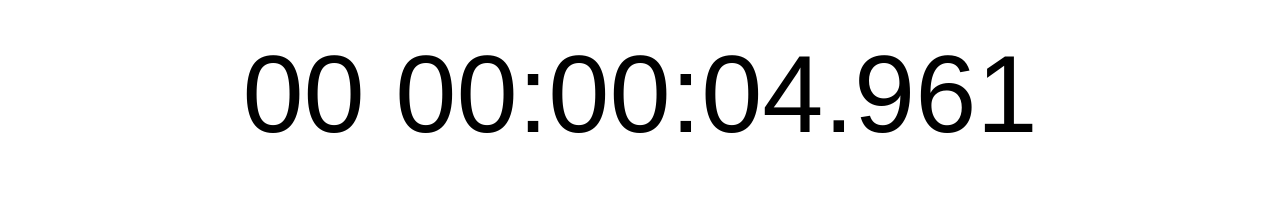
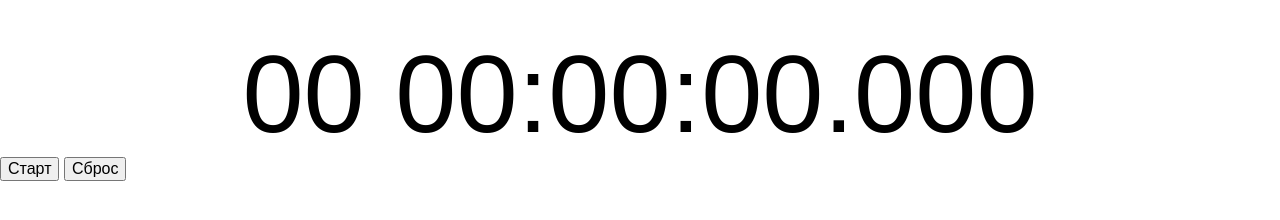
Before and after one commit to Everhard/stopwatch.js, a plain HTML site: page index.html in a window 1280 px wide. Drawn offline with nearby package versions, Linux system fonts and the light colour scheme; a web font is replaced by a local one.

Commit message:
Add control buttons to DOM and add initial JS.

```diff
--- a/index.html
+++ b/index.html
@@ -14,7 +14,13 @@
     <script src="js/scripts.js"></script>
 </head>
 <body>
+
 <div id="stopwatch"></div>
+
+<div class="controls">
+    <button class="start-stop">Старт</button>
+    <button class="reset">Сброс</button>
+</div>
 
 <!-- Yandex.Metrika counter -->
 <script type="text/javascript">
--- a/js/scripts.js
+++ b/js/scripts.js
@@ -1,7 +1,13 @@
 function stopWatch() {
+
+    this.startTime = 0;
 
     this.start = function() {
         this.startTime = new Date().getTime();
+    }
+
+    this.is_started = function() {
+        return this.startTime == 0 ? false : true;
     }
 
     this.getTime = function() {
@@ -96,9 +102,17 @@ function stopWatchTemplate(id) {
      * Constructor:
      */
     this.create();
+
+    this.render({
+        milliseconds: 0,
+        seconds: 0,
+        minutes: 0,
+        hours: 0,
+        days: 0
+    });
 }
 
-window.onload = function() {
+$(document).ready(function() {
 
     var stopWatchInterval = 41;
 
@@ -108,6 +122,10 @@ window.onload = function() {
     /*
      * Start stopwatch:
      */
+    $(".start-stop").click(function() {
+
+        if (!stopWatchCounter.is_started()) {
+
             stopWatchCounter.start();
 
             setInterval(function() {
@@ -120,5 +138,10 @@ window.onload = function() {
                 stopWatchBlock.render(stopWatchTime);
 
             }, stopWatchInterval);
+        }
+    });
 
-}
+
+
+
+});
```
Lines whose indentation alone changed are shown as unchanged.
